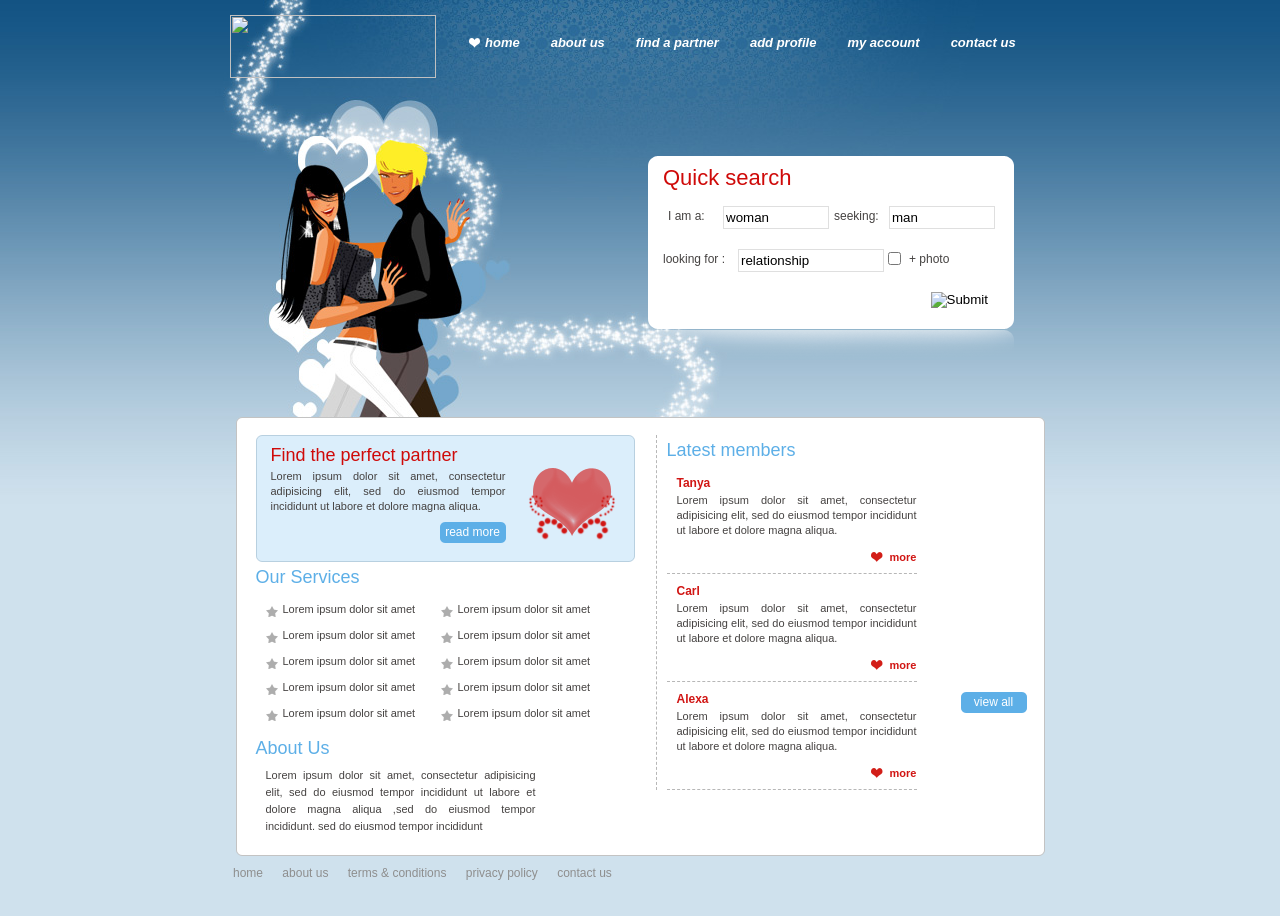
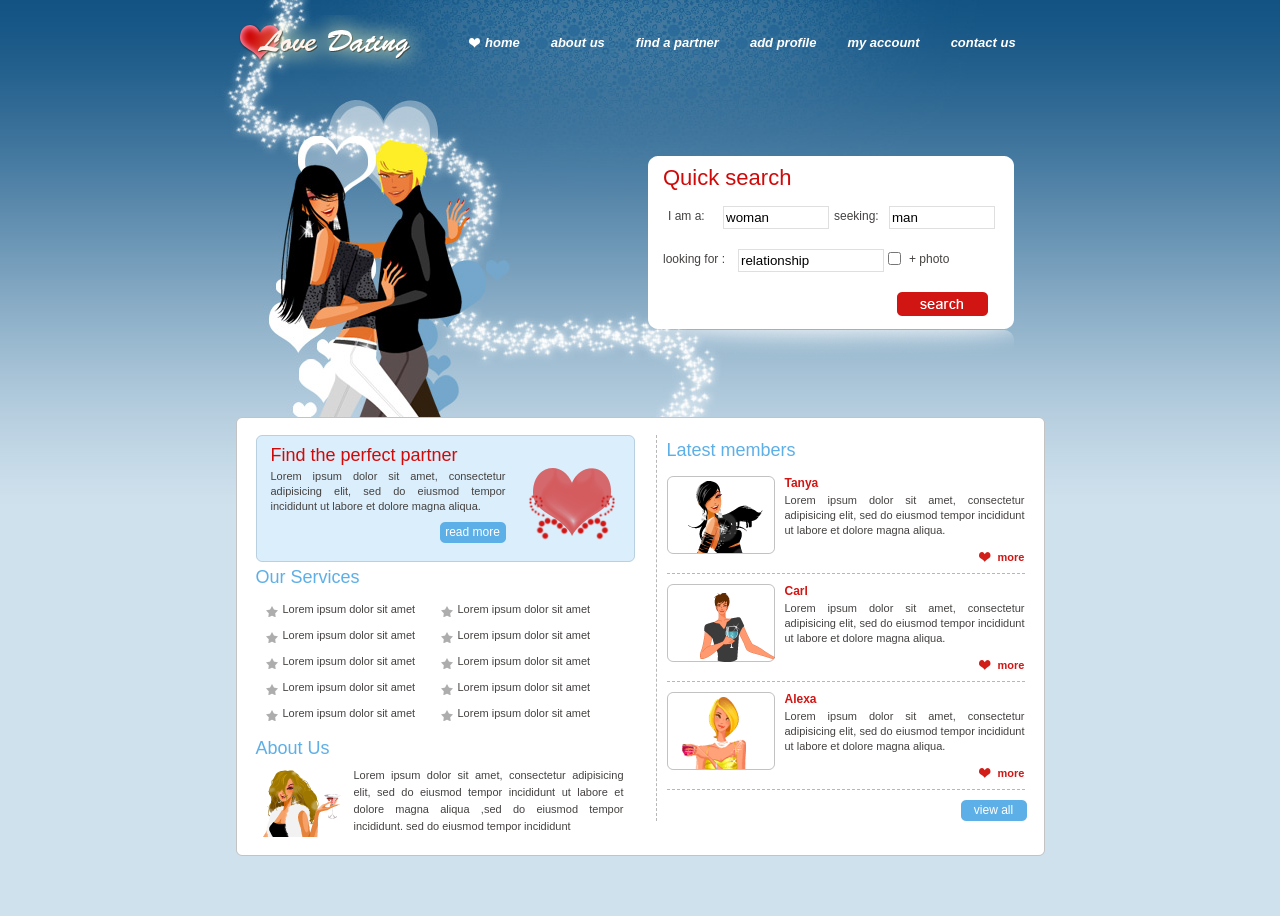
Before and after one commit to dipesh76/dipesh76.github.io, a plain HTML site: page index.html in a window 1280 px wide. After the commit the page ends 856 px from the top, so only its background shows below. Drawn offline with Linux system fonts and the light colour scheme; files whose address does not match are found by name.

Commit message:
Update index.html

```diff
--- a/index.html
+++ b/index.html
@@ -11,7 +11,7 @@
 <body>
 <div id="main_container">
   <div id="header">
-    <div id="logo"><a href="#"><img src="images/logo.png" width="206" height="63" alt="" border="0" /></a></div>
+    <div id="logo"><a href="#"><img src="logo.png" width="206" height="63" alt="" border="0" /></a></div>
     <div id="menu">
       <ul>
         <li><a class="current" href="#">home </a></li>
@@ -39,7 +39,7 @@
         <label class="small">+ photo</label>
       </div>
       <div class="form_row">
-        <input type="image" src="images/search.gif" class="search_bt" />
+        <input type="image" src="search.gif" class="search_bt" />
       </div>
     </div>
   </div>
@@ -69,22 +69,22 @@
           <li><a href="#">Lorem ipsum dolor sit amet</a></li>
         </ul>
         <div class="blue_title">About Us</div>
-        <img src="images/pic1.gif" alt="" class="photo" />
+        <img src="pic1.gif" alt="" class="photo" />
         <p class="left">Lorem ipsum dolor sit amet, consectetur adipisicing elit, sed do eiusmod tempor incididunt ut labore et dolore magna aliqua ,sed do eiusmod tempor incididunt. sed do eiusmod tempor incididunt</p>
       </div>
       <div class="right_content">
         <div class="blue_title">Latest members</div>
-        <div class="member_tab"> <img src="images/m1.gif" alt="" class="photo" />
+        <div class="member_tab"> <img src="m1.gif" alt="" class="photo" />
           <div class="member_details"> <span>Tanya</span><br />
             <p>Lorem ipsum dolor sit amet, consectetur adipisicing elit, sed do eiusmod tempor incididunt ut labore et dolore magna aliqua. </p>
             <a href="#" class="more">more</a> </div>
         </div>
-        <div class="member_tab"> <img src="images/m3.gif" alt="" class="photo" />
+        <div class="member_tab"> <img src="m3.gif" alt="" class="photo" />
           <div class="member_details"> <span>Carl</span><br />
             <p>Lorem ipsum dolor sit amet, consectetur adipisicing elit, sed do eiusmod tempor incididunt ut labore et dolore magna aliqua. </p>
             <a href="#" class="more">more</a> </div>
         </div>
-        <div class="member_tab"> <img src="images/m2.gif" alt="" class="photo" />
+        <div class="member_tab"> <img src="m2.gif" alt="" class="photo" />
           <div class="member_details"> <span>Alexa</span><br />
             <p>Lorem ipsum dolor sit amet, consectetur adipisicing elit, sed do eiusmod tempor incididunt ut labore et dolore magna aliqua. </p>
             <a href="#" class="more">more</a> </div>
@@ -93,11 +93,5 @@
       <div class="clear"></div>
     </div>
     <div class="center_bottom_bg"></div>
-  </div>
-  <div id="footer">
-    <div class="footer_links"> <a href="#">home </a> <a href="#">about us </a> <a href="#">terms &amp; conditions </a> <a href="#"> privacy policy</a> <a href="#">contact us</a> </div>
-    <div class="copyright"> <a href="http://csstemplatesmarket.com"><img src="images/csstemplatesmarket.gif" alt="" border="0" /></a> </div>
-  </div>
-</div>
 </body>
 </html>
```
